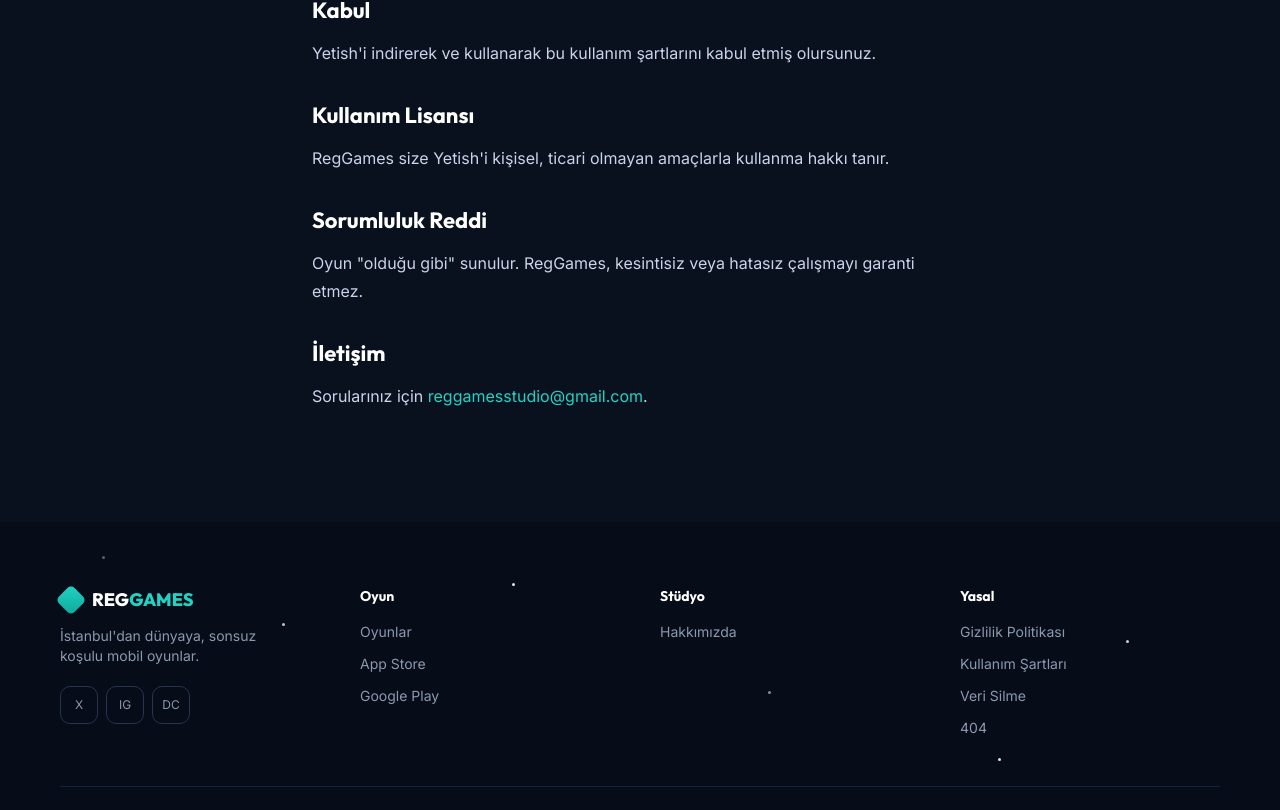
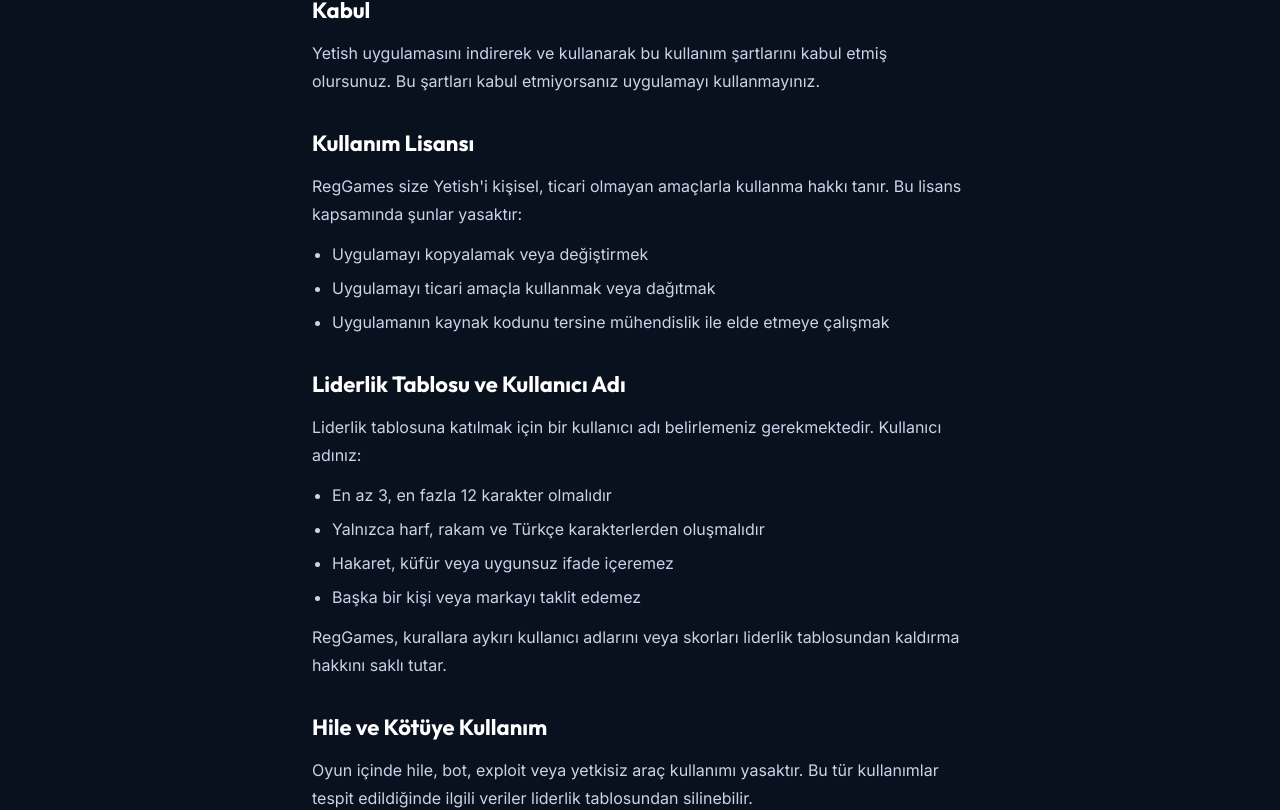
Before and after one commit to resulekremgumus/reggames-web, a Next.js app: page /sartlar in a window 1280 px wide. Shown: the part 335-1145 px from the top of the page. Built offline with nearby package versions, Linux system fonts and the light colour scheme.

Commit message:
Kullanim Sartlari sayfasinda oyun adini Yetish olarak duzelt

```diff
--- a/src/app/sartlar/page.tsx
+++ b/src/app/sartlar/page.tsx
@@ -7,23 +7,69 @@
 
 export default function TermsPage() {
   return (
-    <LegalPage title="Kullanım Şartları" updated="2 Temmuz 2026">
+    <LegalPage title="Kullanım Şartları" updated="5 Temmuz 2026">
       <LegalSection title="Kabul">
-        <p>Yetish&apos;i indirerek ve kullanarak bu kullanım şartlarını kabul etmiş olursunuz.</p>
+        <p>
+          Yetish uygulamasını indirerek ve kullanarak bu kullanım şartlarını kabul etmiş olursunuz.
+          Bu şartları kabul etmiyorsanız uygulamayı kullanmayınız.
+        </p>
       </LegalSection>
+
       <LegalSection title="Kullanım Lisansı">
-        <p>RegGames size Yetish&apos;i kişisel, ticari olmayan amaçlarla kullanma hakkı tanır.</p>
+        <p>
+          RegGames size Yetish&apos;i kişisel, ticari olmayan amaçlarla kullanma hakkı tanır.
+          Bu lisans kapsamında şunlar yasaktır:
+        </p>
+        <ul className="list-disc pl-5 flex flex-col gap-1.5">
+          <li>Uygulamayı kopyalamak veya değiştirmek</li>
+          <li>Uygulamayı ticari amaçla kullanmak veya dağıtmak</li>
+          <li>Uygulamanın kaynak kodunu tersine mühendislik ile elde etmeye çalışmak</li>
+        </ul>
       </LegalSection>
+
+      <LegalSection title="Liderlik Tablosu ve Kullanıcı Adı">
+        <p>
+          Liderlik tablosuna katılmak için bir kullanıcı adı belirlemeniz gerekmektedir. Kullanıcı adınız:
+        </p>
+        <ul className="list-disc pl-5 flex flex-col gap-1.5">
+          <li>En az 3, en fazla 12 karakter olmalıdır</li>
+          <li>Yalnızca harf, rakam ve Türkçe karakterlerden oluşmalıdır</li>
+          <li>Hakaret, küfür veya uygunsuz ifade içeremez</li>
+          <li>Başka bir kişi veya markayı taklit edemez</li>
+        </ul>
+        <p>
+          RegGames, kurallara aykırı kullanıcı adlarını veya skorları liderlik tablosundan kaldırma hakkını saklı tutar.
+        </p>
+      </LegalSection>
+
+      <LegalSection title="Hile ve Kötüye Kullanım">
+        <p>
+          Oyun içinde hile, bot, exploit veya yetkisiz araç kullanımı yasaktır.
+          Bu tür kullanımlar tespit edildiğinde ilgili veriler liderlik tablosundan silinebilir.
+        </p>
+      </LegalSection>
+
       <LegalSection title="Sorumluluk Reddi">
-        <p>Oyun &quot;olduğu gibi&quot; sunulur. RegGames, kesintisiz veya hatasız çalışmayı garanti etmez.</p>
+        <p>
+          Uygulama &quot;olduğu gibi&quot; sunulur. RegGames, uygulamanın kesintisiz veya hatasız çalışacağını
+          garanti etmez. Uygulama kullanımından doğabilecek doğrudan veya dolaylı zararlardan RegGames sorumlu tutulamaz.
+        </p>
       </LegalSection>
+
+      <LegalSection title="Değişiklikler">
+        <p>
+          RegGames bu şartları önceden bildirim yapmaksızın güncelleme hakkını saklı tutar.
+          Güncel şartlar bu sayfada yayımlanır. Uygulamayı kullanmaya devam etmeniz, güncel şartları kabul ettiğiniz anlamına gelir.
+        </p>
+      </LegalSection>
+
       <LegalSection title="İletişim">
         <p>
           Sorularınız için{" "}
-          <a href="mailto:reggamesstudio@gmail.com" className="text-primary">
-            reggamesstudio@gmail.com
-          </a>
-          .
+          <a href="mailto:resul.reg96@gmail.com" className="text-primary">
+            resul.reg96@gmail.com
+          </a>{" "}
+          adresine ulaşabilirsiniz.
         </p>
       </LegalSection>
     </LegalPage>
```
